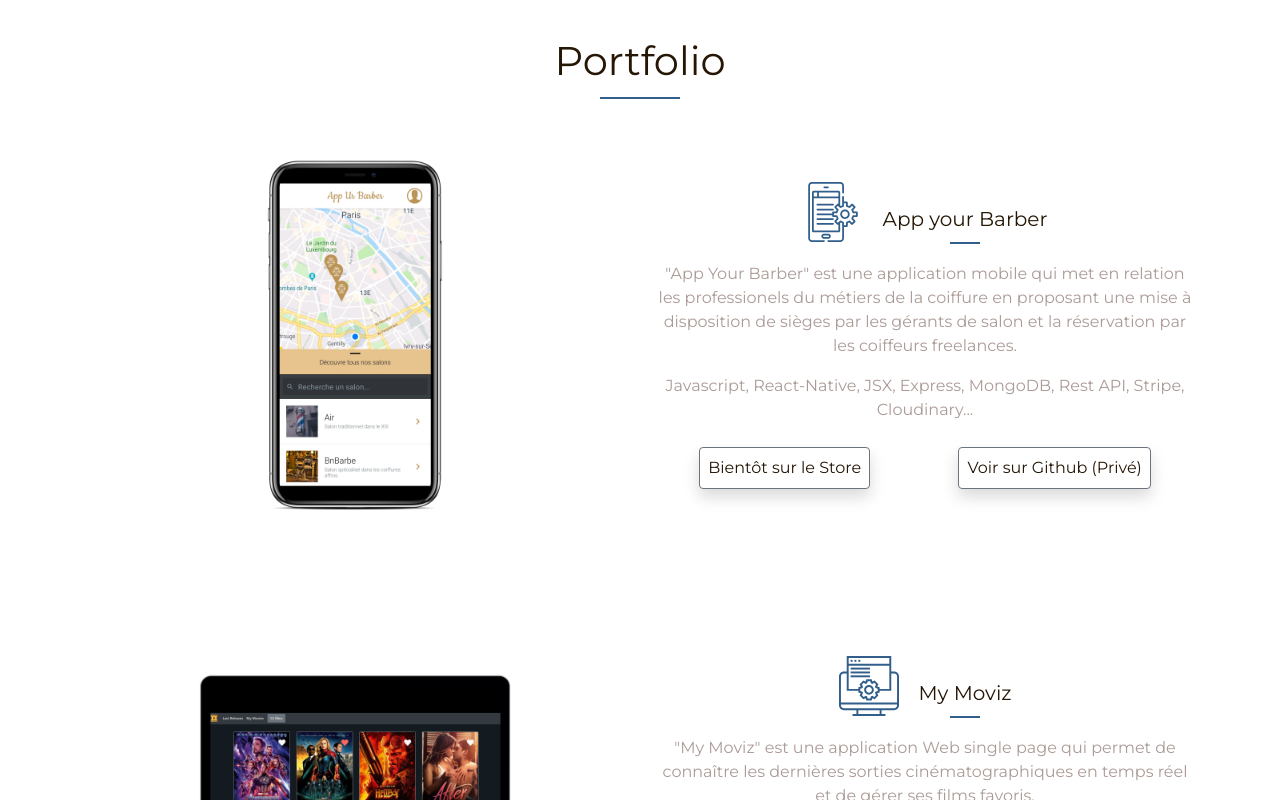
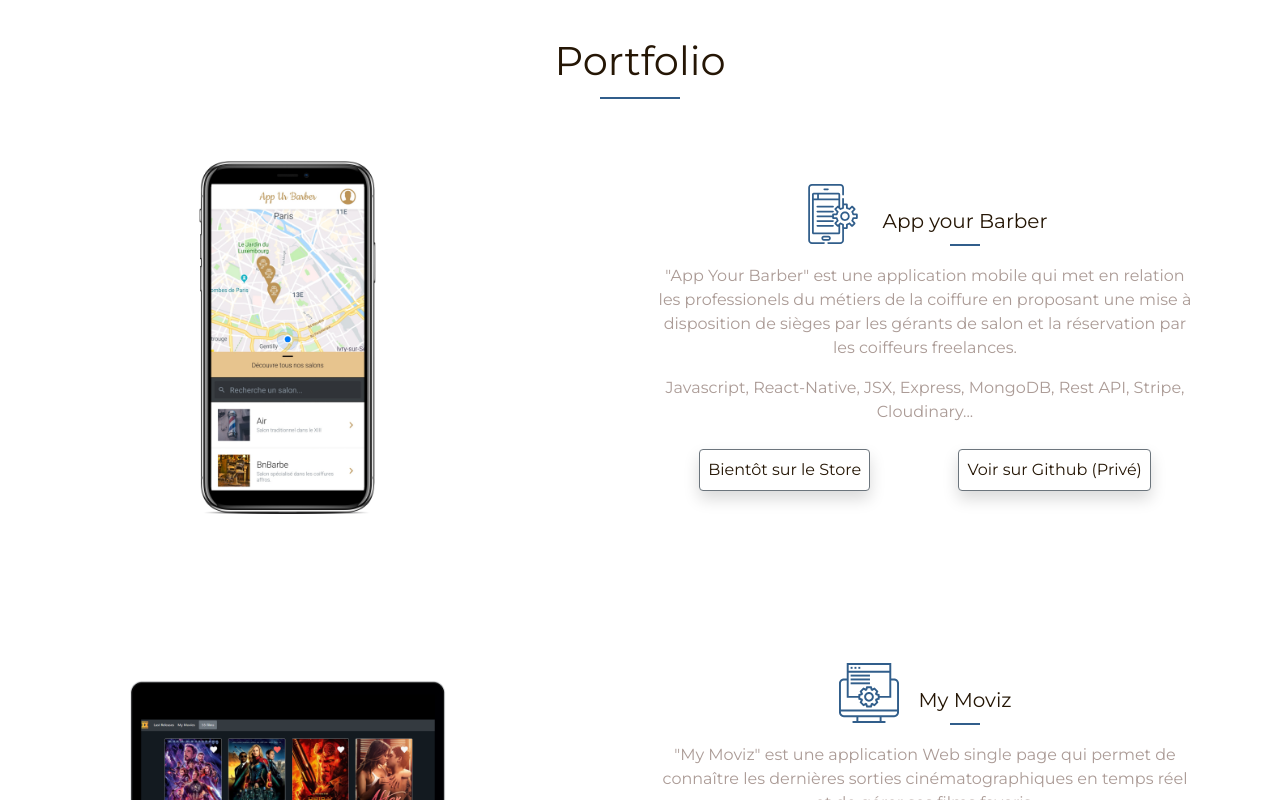
Before and after one commit to newblues/portfolio-app, a React (Create React App) app: page / in a window 1280 px wide. Shown: the part 1780-2580 px from the top of the page. Built offline with nearby package versions, Linux system fonts and the light colour scheme.

Commit message:
modif taille img to 100%

```diff
--- a/src/App.css
+++ b/src/App.css
@@ -15,10 +15,14 @@
   scroll-behavior: smooth;
 }
 
+html,
 body {
+  width: 100%;
+  height: 100%;
   margin: 0;
   padding: 0;
   font-family: Montserrat, sans-serif;
+  max-width: 100%;
 }
 
 #navbar {
@@ -63,7 +67,7 @@ p {
   font-size: 14;
 }
 
-.projectImg {
+/* .projectImg {
   -webkit-transform: scale(1);
   transform: scale(1);
   -webkit-transition: 0.3s ease-in-out;
@@ -73,7 +77,7 @@ p {
 .projectImg:hover {
   -webkit-transform: scale(1.03);
   transform: scale(1.03);
-}
+} */
 
 .button {
   background: white !important;
--- a/src/components/Navbar.js
+++ b/src/components/Navbar.js
@@ -1,20 +1,8 @@
 import React from 'react';
 import 'bootstrap/dist/css/bootstrap.min.css';
-import {
-  Container,
-  Row,
-  Col,
-  Collapse,
-  Navbar,
-  NavbarToggler,
-  NavbarBrand,
-  Nav,
-  NavItem,
-} from 'reactstrap';
-
 import { connect } from 'react-redux';
 import { HashLink as Link } from 'react-router-hash-link';
-
+import { Collapse, Navbar, NavbarToggler, NavbarBrand, Nav, NavItem } from 'reactstrap';
 import colors from '../config';
 
 const style = {
@@ -22,7 +10,7 @@ const style = {
     fontFamily: 'Montserrat',
     fontSize: '14px',
     fontWeight: 'bold',
-    width: '100%',
+    width: '100vw',
     zIndex: '1000',
   },
   logo: {
@@ -48,9 +36,6 @@ class NavBar extends React.Component {
     const { isOpen } = this.state;
 
     return (
-      <Container>
-        <Row>
-          <Col xs="12" className="text-center">
       <Navbar
         id="navbar"
         style={style.container}
@@ -88,9 +73,6 @@ class NavBar extends React.Component {
           </Nav>
         </Collapse>
       </Navbar>
-          </Col>
-        </Row>
-      </Container>
     );
   }
 }
--- a/src/components/Portfolio.js
+++ b/src/components/Portfolio.js
@@ -310,7 +310,7 @@ const style = {
   },
   img: {
     height: 'auto',
-    width: 400,
+    width: '75%',
   },
   projectbuttons: {
     display: 'flex',
```
Also changed, not shown: src/animate.css. Lines whose indentation alone changed are shown as unchanged.
